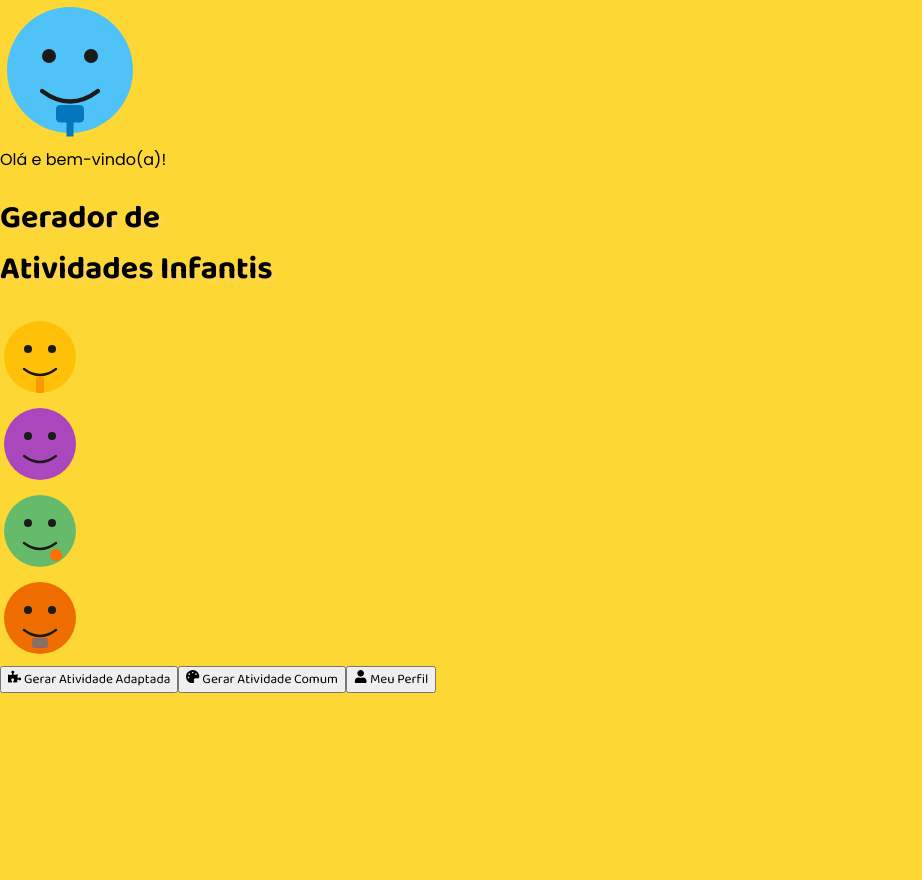
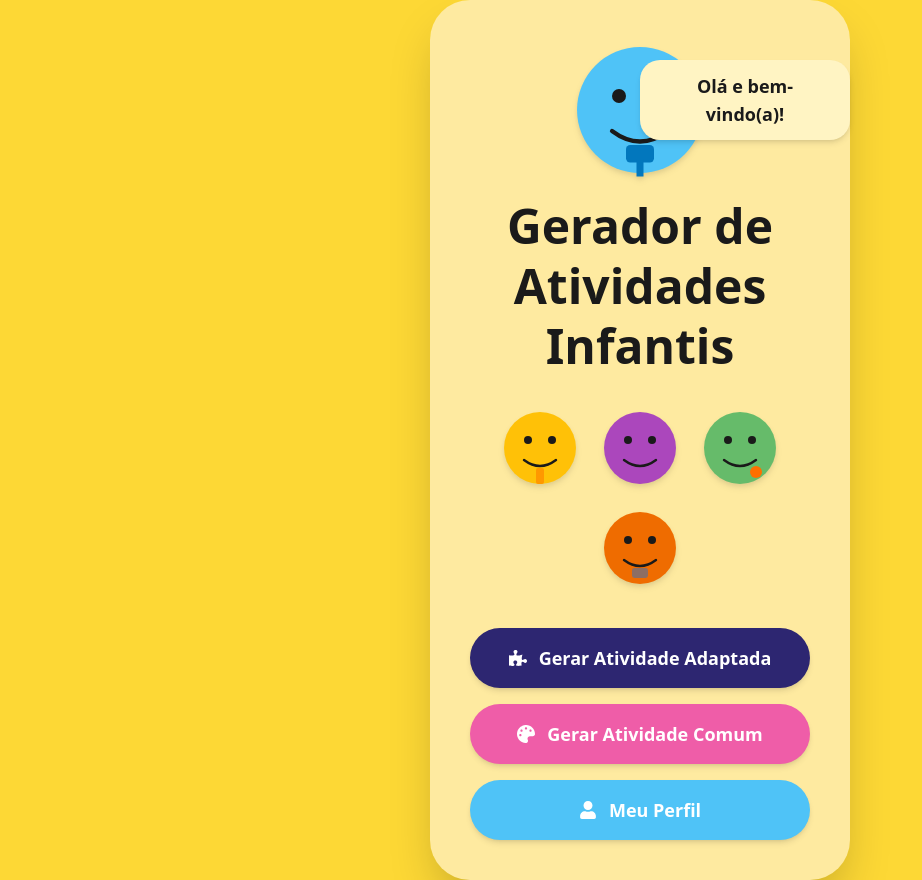
Before and after one commit to letiricetti2-alt/gerador-de-atividades-infantis, a Next.js app: page / in a window 1280 px wide. Shown: the whole page, without its empty margins (0-922 px from the left). Before the commit the page ends 800 px from the top, so only its background shows below. Built offline with nearby package versions, Linux system fonts and the light colour scheme.

Commit message:
Update globals.css

```diff
--- a/app/globals.css
+++ b/app/globals.css
@@ -1,41 +1,62 @@
-@import url('https://fonts.googleapis.com/css2?family=Baloo+2:wght@400;600;700&family=Poppins:wght@400;600&display=swap');
+@tailwind base;
+@tailwind components;
+@tailwind utilities;
+
+/* Fontes Baloo 2 (títulos/botões) e Poppins (texto) */
+@import url('https://fonts.googleapis.com/css2?family=Baloo+2:wght@600;700;800&family=Poppins:wght@400;500;600&display=swap');
 
 :root {
   --font-title: 'Baloo 2', cursive;
   --font-body: 'Poppins', sans-serif;
-  --color-yellow: #FDD835;
-  --color-pink: #EF5DA8;
-  --color-blue: #4FC3F7;
-  --color-purple: #2D2671;
-  --color-orange: #F9B233;
-  --color-cream: #FFF4C3;
+
+  --yellow-bg: #FDD835;
+  --card-cream: #FFE9A9;
+
+  --btn-purple: #262152;
+  --btn-pink: #FA7293;
+  --btn-blue: #2F8BEF;
 }
 
-html, body {
+/* Fundo geral + fonte padrão */
+html,
+body {
   height: 100%;
+}
+
+body {
   margin: 0;
   padding: 0;
-  background-color: var(--color-yellow);
+  background-color: var(--yellow-bg);
   font-family: var(--font-body);
 }
 
-h1 {
+/* Classe pra usar Baloo 2 */
+.font-title {
   font-family: var(--font-title);
 }
 
-.text-shadow {
-  text-shadow: 4px 4px 0 #FFD54F;
+/* Sombra do título tipo “recorte” */
+.text-shadow-title {
+  text-shadow: 4px 4px 0 #F9C535;
 }
 
-button {
-  font-family: var(--font-title);
-  transition: all 0.2s ease-in-out;
+/* Botão em formato de pílula */
+.btn-pill {
+  @apply w-full py-4 font-title text-lg font-bold text-white rounded-full shadow-lg flex items-center justify-center gap-3;
+  transition: transform 0.15s ease-out, box-shadow 0.15s ease-out, opacity 0.15s ease-out;
 }
 
-button:hover {
-  transform: scale(1.03);
+.btn-pill:hover {
+  transform: translateY(-2px);
+  box-shadow: 0 18px 0 rgba(0, 0, 0, 0.15);
+  opacity: 0.98;
 }
 
-button:active {
-  transform: scale(0.96);
+.btn-pill:active {
+  transform: translateY(1px);
+  box-shadow: 0 10px 0 rgba(0, 0, 0, 0.12);
 }
+
+* {
+  box-sizing: border-box;
+}
```
